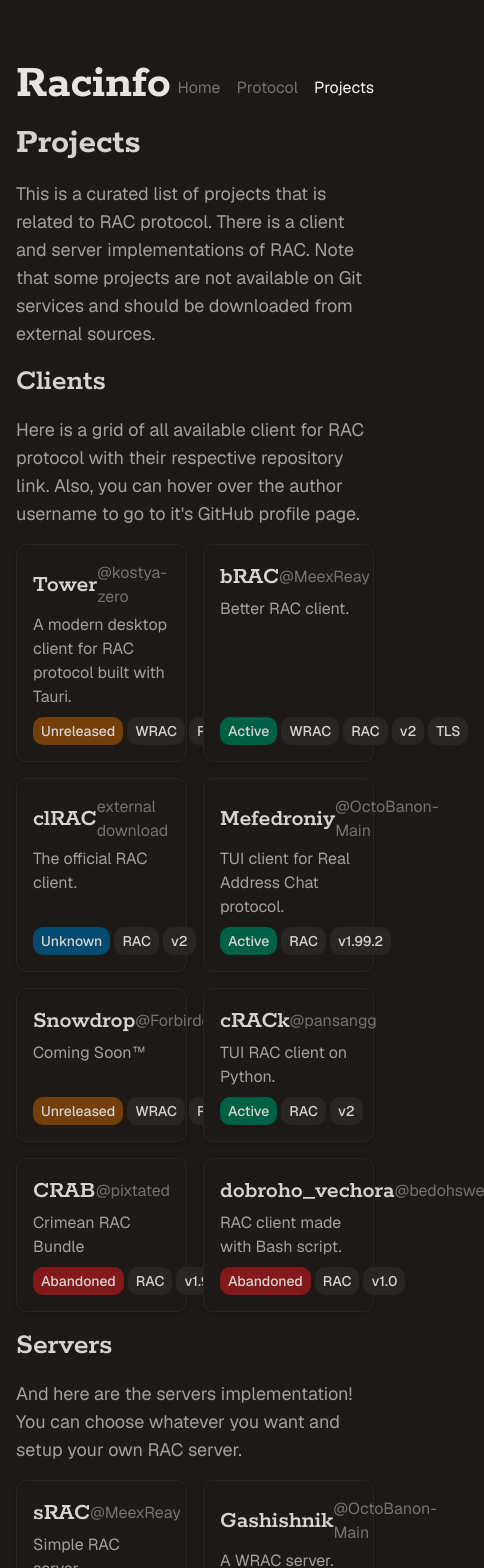
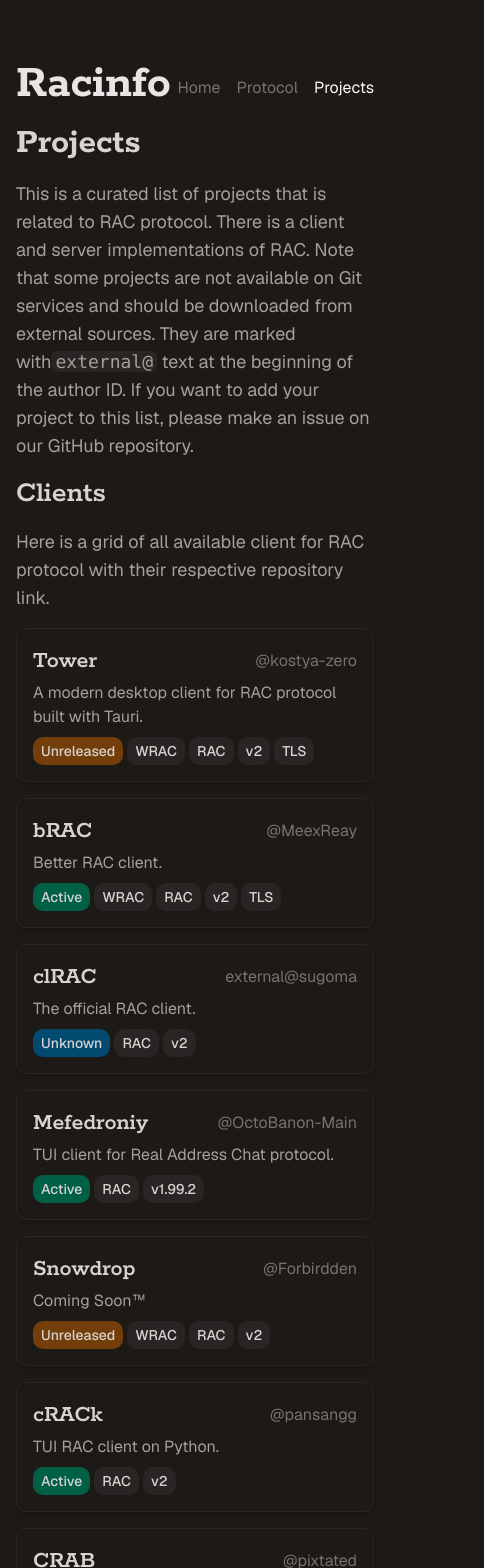
Before and after one commit to kostya-zero/racinfo, a Next.js app: page /projects in a window 390 px wide. Shown: the top 1568 px of the page, 484 px wide, since content can reach past the window. Built offline with nearby package versions, Linux system fonts and the light colour scheme.

Commit message:
feat: update documentation and add responsiveness

```diff
--- a/src/app/projects/page.tsx
+++ b/src/app/projects/page.tsx
@@ -4,13 +4,13 @@
 import Text from "@/components/blocks/Text";
 import PageTitle from "@/components/blocks/PageTitle";
 import Title from "@/components/blocks/Title";
+import InlineCode from "@/components/blocks/InlineCode";
 
 export default function Projects() {
   const clients: ProjectProps[] = [
     {
       name: "Tower",
       authorId: "kostya-zero",
-      authorGit: "https://github.com/kostya-zero",
       projectGit: "https://github.com/kostya-zero/tower",
       description: "A modern desktop client for RAC protocol built with Tauri.",
       tags: ["Unreleased", "WRAC", "RAC", "v2", "TLS"],
@@ -18,7 +18,6 @@
     {
       name: "bRAC",
       authorId: "MeexReay",
-      authorGit: "https://github.com/MeexReay",
       projectGit: "https://github.com/MeexReay/bRAC",
       description: "Better RAC client.",
       tags: ["Active", "WRAC", "RAC", "v2", "TLS"],
@@ -26,16 +25,15 @@
     {
       name: "clRAC",
       externalDownload: true,
-      authorId: "ghost",
-      authorGit: "https://github.com/ghost",
-      projectGit: "https://github.com/MeexReay/bRAC",
+      authorId: "sugoma",
+      externalLink: "https://wdfiles.ru/Ofx7",
+      projectGit: "",
       description: "The official RAC client.",
       tags: ["Unknown", "RAC", "v2"],
     },
     {
       name: "Mefedroniy",
       authorId: "OctoBanon-Main",
-      authorGit: "https://github.com/OctoBanon-Main",
       projectGit: "https://github.com/OctoBanon-Main/mefedroniy-client",
       description: "TUI client for Real Address Chat protocol. ",
       tags: ["Active", "RAC", "v1.99.2"],
@@ -43,7 +41,6 @@
     {
       name: "Snowdrop",
       authorId: "Forbirdden",
-      authorGit: "https://github.com/Forbirdden",
       projectGit: "https://github.com/Forbirdden/Snowdrop",
       description: "Coming Soon™",
       tags: ["Unreleased", "WRAC", "RAC", "v2"],
@@ -51,7 +48,6 @@
     {
       name: "cRACk",
       authorId: "pansangg",
-      authorGit: "https://github.com/pansangg",
       projectGit: "https://github.com/pansangg/cRACk",
       description: "TUI RAC client on Python.",
       tags: ["Active", "RAC", "v2"],
@@ -59,7 +55,6 @@
     {
       name: "CRAB",
       authorId: "pixtated",
-      authorGit: "https://gitea.bedohswe.eu.org/pixtaded",
       projectGit: "https://gitea.bedohswe.eu.org/pixtaded/crab",
       description: "Crimean RAC Bundle ",
       tags: ["Abandoned", "RAC", "v1.99.2"],
@@ -67,7 +62,6 @@
     {
       name: "dobroho_vechora",
       authorId: "bedohswe",
-      authorGit: "https://gitea.bedohswe.eu.org/bedohswe",
       projectGit: "https://gitea.bedohswe.eu.org/bedohswe/dobroho_vechora",
       description: "RAC client made with Bash script.",
       tags: ["Abandoned", "RAC", "v1.0"],
@@ -78,7 +72,6 @@
     {
       name: "sRAC",
       authorId: "MeexReay",
-      authorGit: "https://github.com/MeexReay",
       projectGit: "https://github.com/MeexReay/sRAC",
       description: "Simple RAC server.",
       tags: ["Active", "WRAC", "RAC", "v2", "TLS"],
@@ -86,24 +79,22 @@
     {
       name: "Gashishnik",
       authorId: "OctoBanon-Main",
-      authorGit: "https://github.com/OctoBanon-Main",
       projectGit: "https://github.com/OctoBanon-Main/mefedroniy-client",
       description: "A WRAC server.",
       tags: ["Unreleased", "WRAC", "v2"],
     },
     {
       name: "lRACd",
-      authorId: "ghost",
+      authorId: "sugoma",
       externalDownload: true,
-      authorGit: "https://github.com/MeexReay",
-      projectGit: "https://github.com/MeexReay/bRAC",
+      externalLink: "https://wdfiles.ru/Obvt",
+      projectGit: "",
       description: "The official implementation of RAC server.",
       tags: ["Unknown", "RAC", "v2"],
     },
     {
       name: "CRAB",
       authorId: "pixtated",
-      authorGit: "https://gitea.bedohswe.eu.org/pixtaded",
       projectGit: "https://gitea.bedohswe.eu.org/pixtaded/crab",
       description: "Crimean RAC Bundle ",
       tags: ["Abandoned", "RAC", "v1.99.2"],
@@ -111,7 +102,6 @@
     {
       name: "AlmatyD",
       authorId: "bedohswe",
-      authorGit: "https://gitea.bedohswe.eu.org/bedohswe",
       projectGit: "https://gitea.bedohswe.eu.org/bedohswe/almatyd",
       description: "Open source server for Sugoma's RAC protocol ",
       tags: ["Abandoned", "RAC", "v1.0"],
@@ -129,15 +119,17 @@
           This is a curated list of projects that is related to RAC protocol.
           There is a client and server implementations of RAC. Note that some
           projects are not available on Git services and should be downloaded
-          from external sources.
+          from external sources. They are marked with
+          <InlineCode>external@</InlineCode> text at the beginning of the author
+          ID. If you want to add your project to this list, please make an issue
+          on our GitHub repository.
         </Text>
         <Title id={"clients"}>Clients</Title>
         <Text>
           Here is a grid of all available client for RAC protocol with their
-          respective repository link. Also, you can hover over the author
-          username to go to it&apos;s GitHub profile page.
+          respective repository link.
         </Text>
-        <div className={"grid grid-cols-2 gap-4 w-full"}>
+        <div className={"grid grid-cols-1 md:grid-cols-2 gap-4 w-full"}>
           {clients.map((client) => (
             <ProjectCard
               key={client.name}
@@ -145,7 +137,6 @@
               externalDownload={client.externalDownload || undefined}
               externalLink={client.externalLink || undefined}
               authorId={client.authorId}
-              authorGit={client.projectGit}
               projectGit={client.projectGit}
               description={client.description}
               tags={client.tags}
@@ -157,14 +148,13 @@
           And here are the servers implementation! You can choose whatever you
           want and setup your own RAC server.
         </Text>
-        <div className={"grid grid-cols-2 gap-4 w-full"}>
+        <div className={"grid grid-cols-1 md:grid-cols-2 gap-4 w-full"}>
           {servers.map((server) => (
             <ProjectCard
               key={server.name}
               name={server.name}
               externalDownload={server.externalDownload}
               authorId={server.authorId}
-              authorGit={server.projectGit}
               projectGit={server.projectGit}
               description={server.description}
               tags={server.tags}
--- a/src/components/ProjectCard.tsx
+++ b/src/components/ProjectCard.tsx
@@ -4,7 +4,6 @@
 type ProjectProps = {
   name: string;
   authorId: string;
-  authorGit: string;
   projectGit: string;
   description: string;
   externalLink?: string;
@@ -14,7 +13,6 @@
 
 function ProjectCard({
   name,
-  authorGit,
   externalDownload,
   projectGit,
   externalLink,
@@ -24,6 +22,7 @@
 }: ProjectProps) {
   return (
     <Link
+      target={"_blank"}
       href={
         externalDownload && externalDownload ? externalLink || "" : projectGit
       }
@@ -35,18 +34,9 @@
         <h4 className={"text-2xl text-stone-300 font-rokkitt font-semibold"}>
           {name}
         </h4>
-        {externalDownload ? (
-          <p className={"text-stone-500"}>external download</p>
-        ) : (
-          <Link
-            href={authorGit}
-            className={
-              "text-stone-500 transition-colors duration-200 hover:text-stone-50"
-            }
-          >
-            @{authorId}
-          </Link>
-        )}
+        <p className={"text-stone-500"}>
+          {externalDownload ? `external@${authorId}` : `@${authorId}`}
+        </p>
       </div>
 
       <p className={"text-stone-400 mb-1"}>{description}</p>
```
Also changed, not shown: 1 other file (tests, documents, lock files or other folders).
